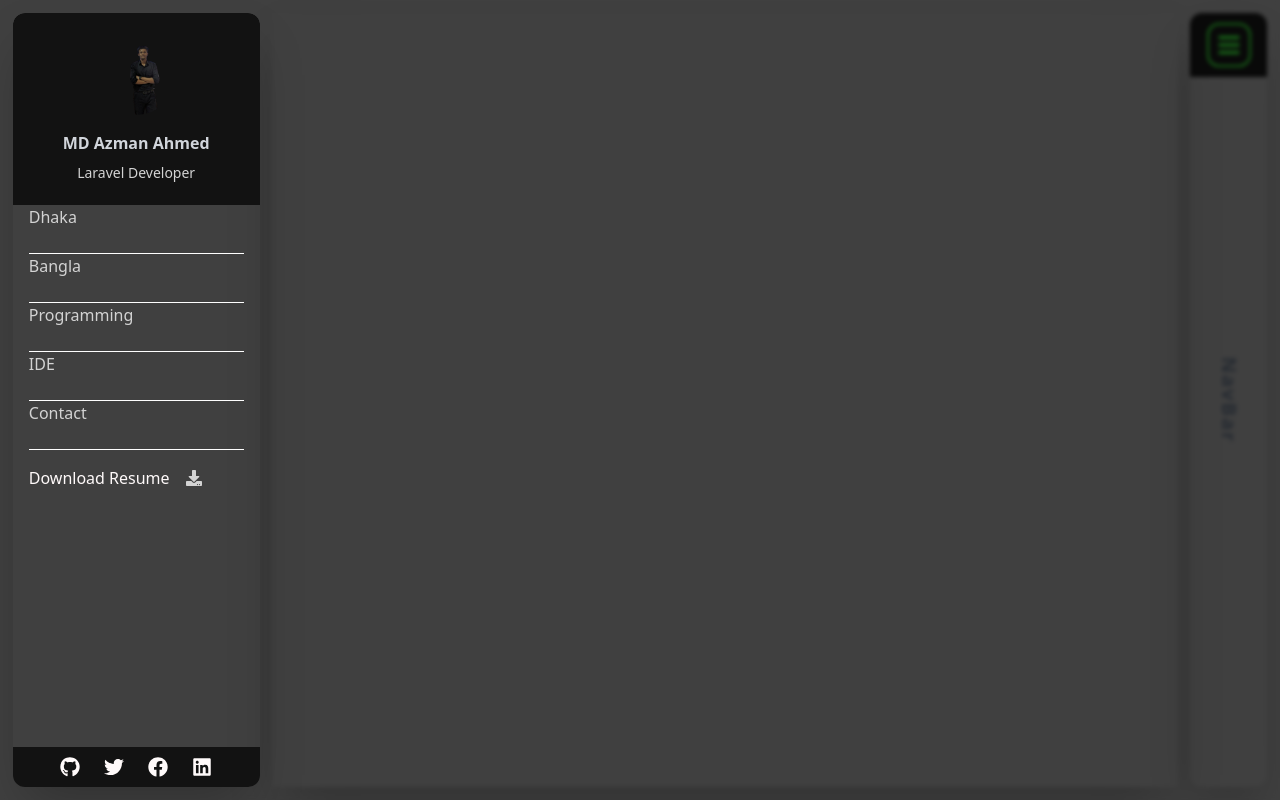
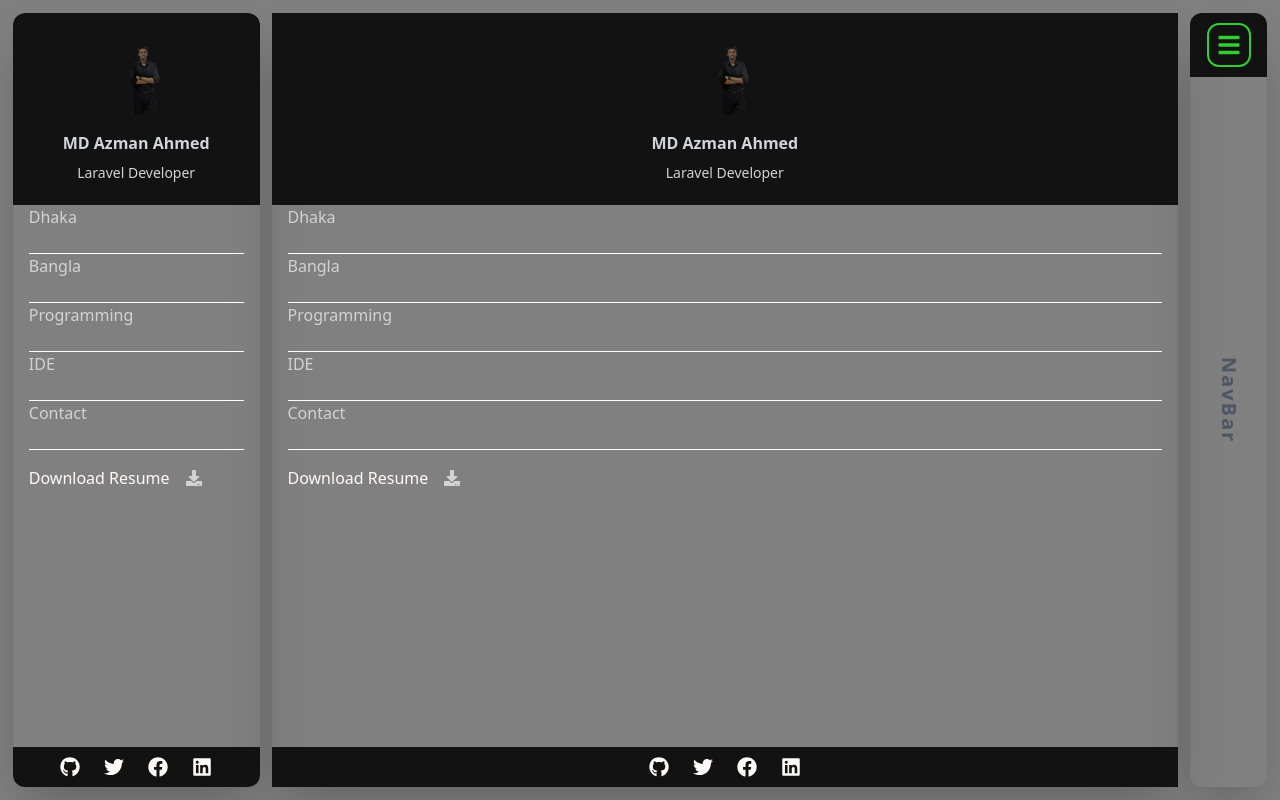
Before and after one commit to Azman-Ahmed/azman-ahmed09, a Next.js app: page /azman in a window 1280 px wide. Built offline with nearby package versions, Linux system fonts and the light colour scheme.

Commit message:
into type is not working, hydration error

```diff
--- a/src/app/_components/intro/sidebar.tsx
+++ b/src/app/_components/intro/sidebar.tsx
@@ -7,57 +7,49 @@ import Location from './Location';
 import Tools from './Tools';
 import Skills from './Skills';
 import Image from 'next/image';
-import { NAME, DESIGNATION, SOCIAL_LINKS } from '../constants/constants';
-import azman from '../../../../public/me.png';
+import {NAME, DESIGNATION, SOCIAL_LINKS } from '../constants/constants'
+import azman from "../../../.././public/me.png"
 
-type IntroProps = {
-  isOpen: boolean;
-  setIsOpen: React.Dispatch<React.SetStateAction<boolean>>;
-};
-
-
-const Intro: React.FC<IntroProps> = ({ isOpen, setIsOpen }) => {
+const Intro = () => {
   return (
-    <div
-      className={`relative flex flex-col h-full ${
-        isOpen ? 'block' : 'hidden'
-      } bg-DeepNightBlack shadow-lg`}
-    >
-      {/* Header Section */}
-      <div className="headerr z-50 absolute bg-MidNightBlack backdrop-blur-sm inset-x-0 h-48 top-0 flex items-center justify-center w-full flex-col px-4 gap-y-4">
-        <Image className="w-20 h-20 rounded-full" src={azman} alt="profile picture" />
-        <div className="flex flex-col items-center justify-center">
-          <span className="text-gray-300 text-base font-bold">{NAME}</span>
-          <span className="text-sm text-LightGray text-center mt-2">{DESIGNATION}</span>
+    <>
+      {/* fixed at top */}
+      <div className='headerr z-50 absolute bg-MidNightBlack backdrop-blur-sm inset-y-0 h-48 top-0 flex items-center justify-center w-full flex-col px-4 gap-y-4'>
+        <Image className='w-20 h-20 rounded-full' src={azman} alt='profile picture' />
+        <div className='flex flex-col items-center justify-center'>
+          <span className='text-gray-300 text-base font-bold break-normal'>{NAME}</span>
+          <span className='text-sm text-LightGray text-center mt-2'>{DESIGNATION}</span>
         </div>
       </div>
 
-      {/* Main Content Section */}
-      <div className="beech z-20 flex flex-col overflow-y-scroll pt-48 top-48 space-y-6 divide-y divide-white overflow-x-hidden no-scrollbar px-4">
+      {/* middle components */}
+      <div className='beech z-20 flex flex-col overflow-y-scroll pt-48 top-48 space-y-6 divide-y divide-white overflow-x-hidden no-scrollbar px-4'>
         <Location />
         <Languages />
         <Skills />
         <Tools />
         <Contact />
         <Download icon={<FaDownload />} />
+
+
       </div>
 
-      {/* Footer Section */}
-      <div className="footer absolute flex justify-center space-x-6 text-xl items-center bottom-0 z-50 h-10 w-full bg-MidNightBlack text-Snow">
-        <Link href={SOCIAL_LINKS.GITHUB} target="_blank" rel="noreferrer">
+      {/* fixed at bottom */}
+      <div className='footer absolute flex justify-center space-x-6 text-xl items-center bottom-0 z-50 h-10 w-full bg-MidNightBlack text-Snow'>
+        <Link href={SOCIAL_LINKS.GITHUB} target='_blank' rel='noreferrer' className=''>
           <FaGithub />
         </Link>
-        <Link href={SOCIAL_LINKS.TWITTER} target="_blank" rel="noreferrer">
+        <Link href={SOCIAL_LINKS.TWITTER} target='_blank' rel='noreferrer' className=''>
           <FaTwitter />
         </Link>
-        <Link href={SOCIAL_LINKS.FACEBOOK} target="_blank" rel="noreferrer">
+        <Link href={SOCIAL_LINKS.FACEBOOK} target='_blank' rel='noreferrer' className=''>
           <FaFacebook />
         </Link>
-        <Link href={SOCIAL_LINKS.LINKEDIN} target="_blank" rel="noreferrer">
+        <Link href={SOCIAL_LINKS.LINKEDIN} target='_blank' rel='noreferrer' className=''>
           <FaLinkedin />
         </Link>
       </div>
-    </div>
+    </>
   );
 };
 
--- a/src/app/layout.tsx
+++ b/src/app/layout.tsx
@@ -16,7 +16,7 @@ export default function RootLayout({
   children: React.ReactNode;
 }) {
   const [isOpen, setIsOpen] = useState(false);
-  const [intro, setIntro] = useState(true);
+  const [intro, setIntro] = useState(false);
 
   return (
     <html lang="en">
@@ -57,7 +57,8 @@ export default function RootLayout({
             className={`w-64 h-screen left-0 lg:rounded-xl -top-10 lg:top-0 lg:left-0 lg:h-full overflow-hidden bg-DeepNightBlack shadow-2xl z-50 lg:flex flex-col  lg:relative ${
               intro ? 'flex absolute' : 'hidden'
             }`}>
-            <Intro isOpen={intro} setIsOpen={setIntro} />
+              <Intro/>
+            {/* <Intro isOpen={intro} setIsOpen={setIntro} /> */}
           </div>
           {/* overlay */}
           {intro && <div onClick={(e) => setIntro(false)} className='fixed top-0 left-0  w-full h-full bg-black/50 backdrop-blur-[2px] z-40'></div>}
```
